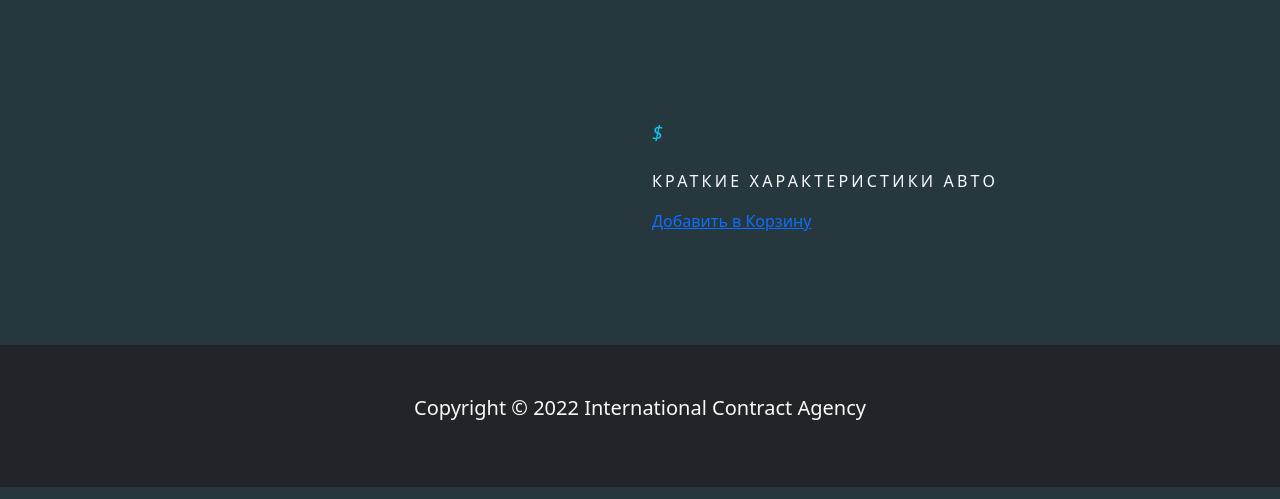
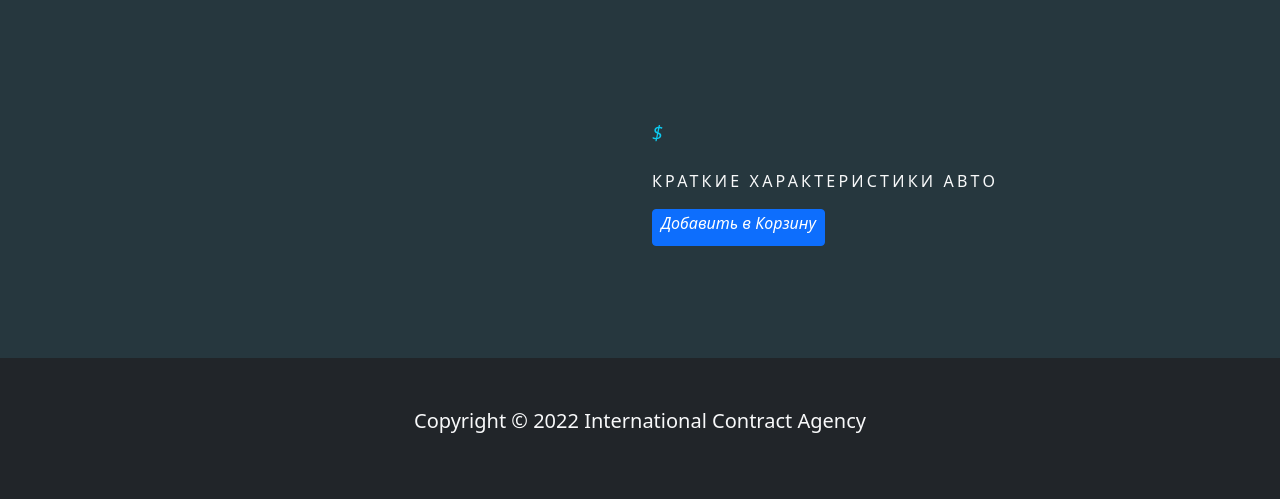
Before and after one commit to Mello134/ecommerce-project, a Django app: template shop/templates/product.html in a window 1280 px wide. Shown: the part 82-581 px from the top of the page. Run offline with Django 4.2, Linux system fonts and the light colour scheme; the template is opened without the code that fills it, so the values that code supplies are empty.

Commit message:
исправил баги, добавил кнопку

```diff
--- a/shop/templates/cart.html
+++ b/shop/templates/cart.html
@@ -57,7 +57,8 @@
 				{% for cart_item in cart_items %}
 				<tr>
 					<td>
-						<a href="cart_item.product.get_url">
+						<!-- {{ product.get_url }} -->
+						<a href="{{ cart_item.product.get_url }}">
 							<img src="{{ cart_item.product.image.url }}" width="100" height="100">
 						</a>
 					</td>
--- a/shop/templates/product.html
+++ b/shop/templates/product.html
@@ -38,7 +38,20 @@
 			{% if Product.stock <= 0 %}
 			<p class="text-justify product_text">Нет в наличии</p>
 			{% else %}
-			<a href="{% url 'add_cart' product.id %}">Добавить в Корзину</a>
+
+
+
+			<div class="mx-auto">
+				<a href="{% url 'add_cart' product.id %}" style="text-decoration: none;">
+					<div>
+						<button type="button" class="btn btn-primary btn-sm">
+							<h6 class="fst-italic">Добавить в Корзину</h6>
+						</button>
+					</div>
+				</a>
+			</div>
+
+
 			{% endif %}
 
 
```
